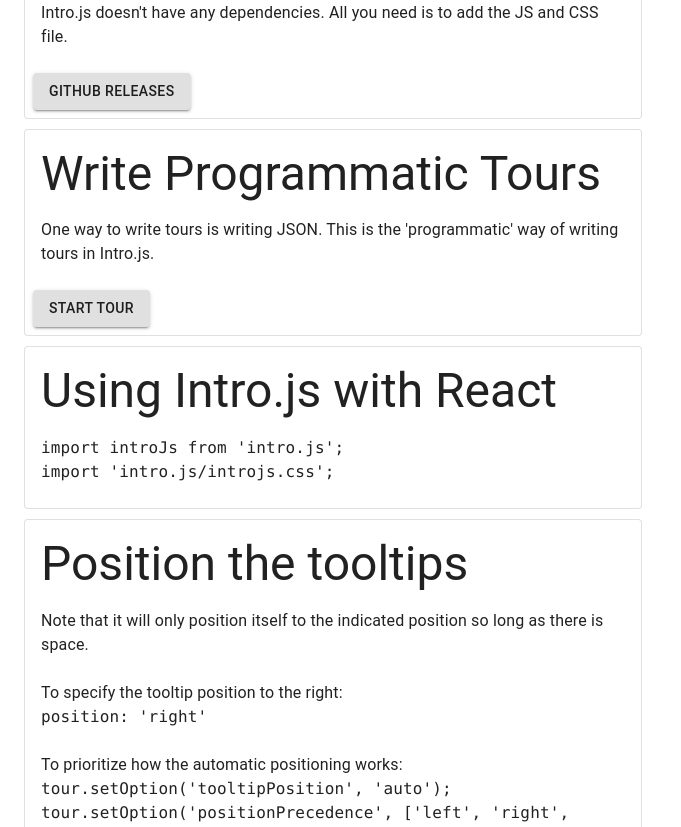
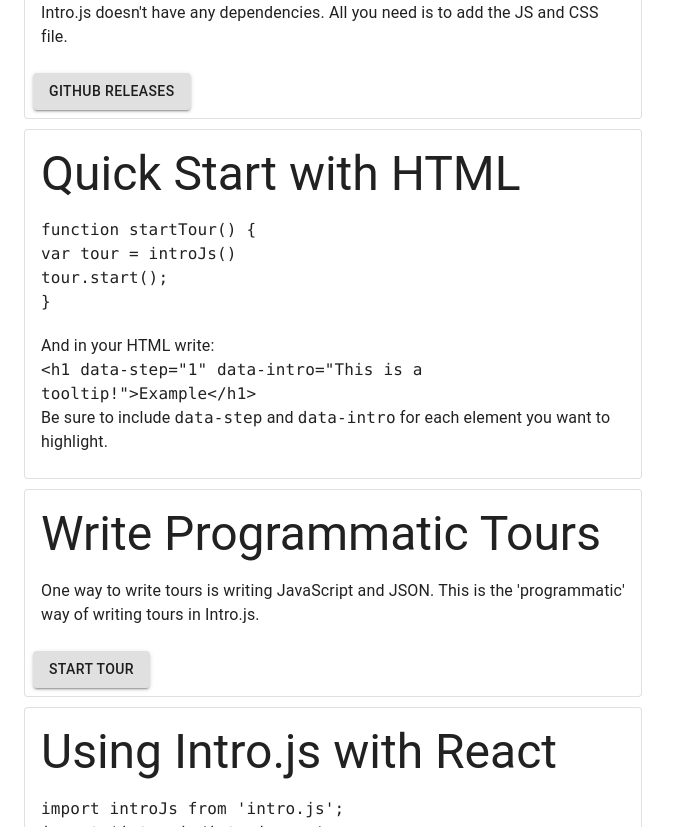
Before and after one commit to rathomas99/introjs_tutorial, a React (Create React App) app: page / in a window 1280 px wide. Shown: the part 620-1447 px from the top of the page, without its empty margins (0-681 px from the left). Built offline with nearby package versions, Linux system fonts and the light colour scheme.

Commit message:
Describe quick start with html, instead of programmatic method

```diff
--- a/src/App.js
+++ b/src/App.js
@@ -73,6 +73,9 @@
 
 
   }
+  const startBracket ="{";
+  const endBracket = "}";
+  const exampleHTMLCode = `<h1 data-step="1" data-intro="This is a tooltip!">Example</h1>`;
 
   return (
     <div className={classes.root}>
@@ -133,13 +136,37 @@
           </CardActions>
         </Card>
 
+        <Card variant="outlined" className={classes.card} >
+          <CardContent>
+            <Typography variant="h3" gutterBottom>
+              Quick Start with HTML
+            </Typography>
+            <Typography>
+              <code>function startTour() {startBracket}</code><br />
+              <code>var tour = introJs()</code> <br />
+              <code>tour.start();</code> <br />
+              <code>{endBracket}</code>
+            </Typography>
+            <br />
+            <Typography>
+              And in your HTML write:
+              <br />
+              <code>{exampleHTMLCode}</code>
+              <br />
+              Be sure to include <code>data-step</code> and <code>data-intro</code> for each element
+              you want to highlight.
+            </Typography>
+          </CardContent>
+        </Card>
+
         <Card variant="outlined" className={classes.card} id="step4">
           <CardContent>
             <Typography variant="h3" gutterBottom>
               Write Programmatic Tours
             </Typography>
             <Typography>
-              One way to write tours is writing JSON. This is the 'programmatic' way of writing tours in Intro.js.
+              One way to write tours is writing JavaScript and JSON.
+              This is the 'programmatic' way of writing tours in Intro.js.
             </Typography>
           </CardContent>
           <CardActions>
```
